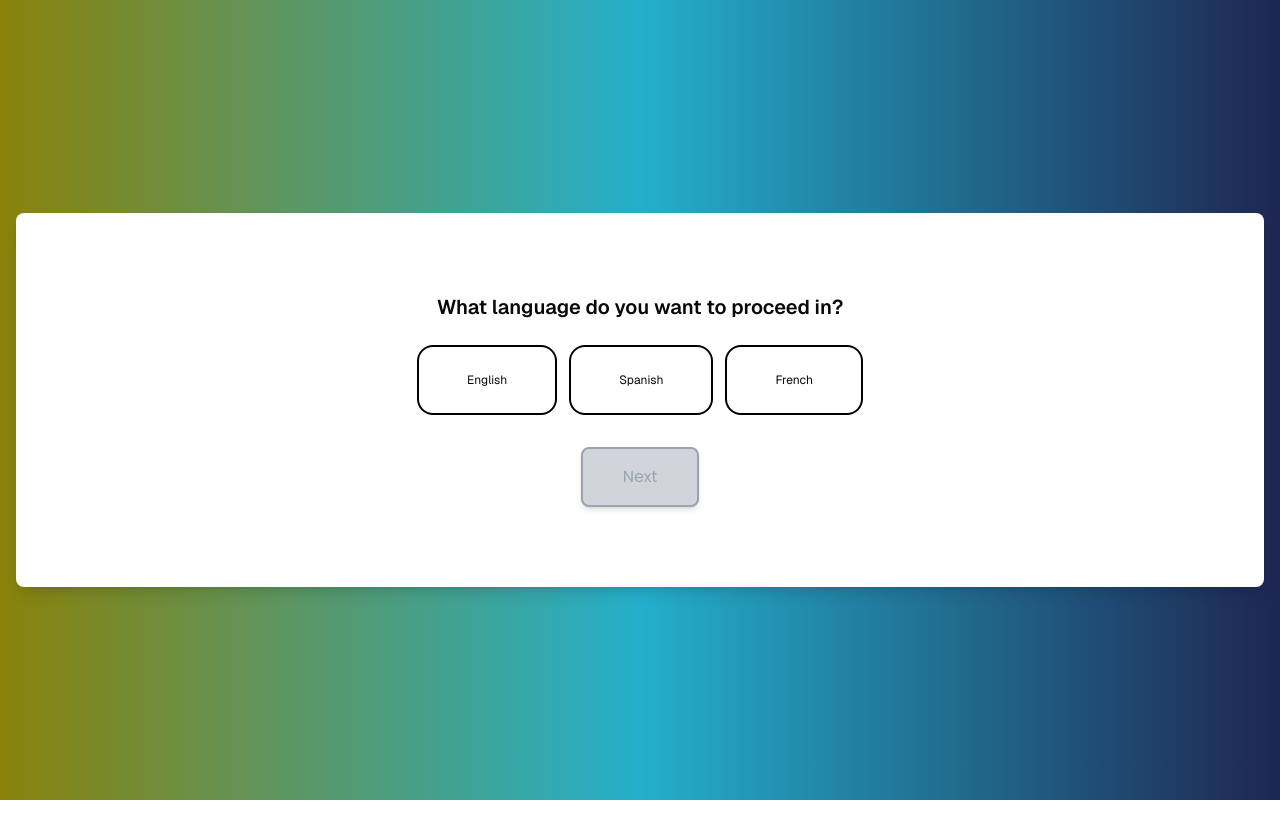
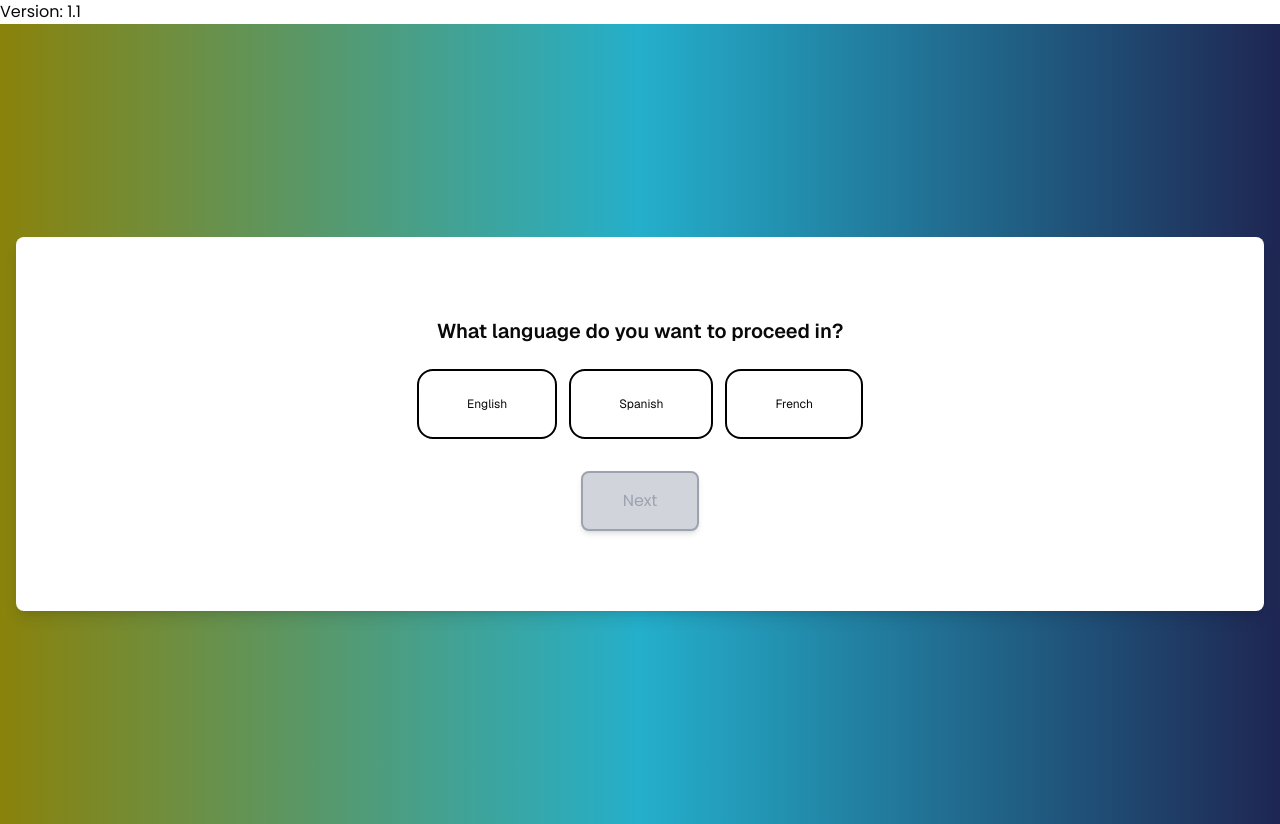
Before and after one commit to VarunChopra11/medbot2, a Next.js app: page / in a window 1280 px wide. Before the commit the page ends 800 px from the top, so only its background shows below. Built offline with nearby package versions, Linux system fonts and the light colour scheme; sample sign-in values are in the browser's storage.

Commit message:
feat: Update version to 1.1 and upgrade dependencies including axios and i18next

```diff
--- a/app/page.tsx
+++ b/app/page.tsx
@@ -20,6 +20,7 @@ function Page() {
 
   return (
     <div>
+      <h2>Version: 1.1 </h2>
       <TypeformMentalHealth />
     </div>
   );
```
Also changed, not shown: 1 other file (tests, documents, lock files or other folders).
